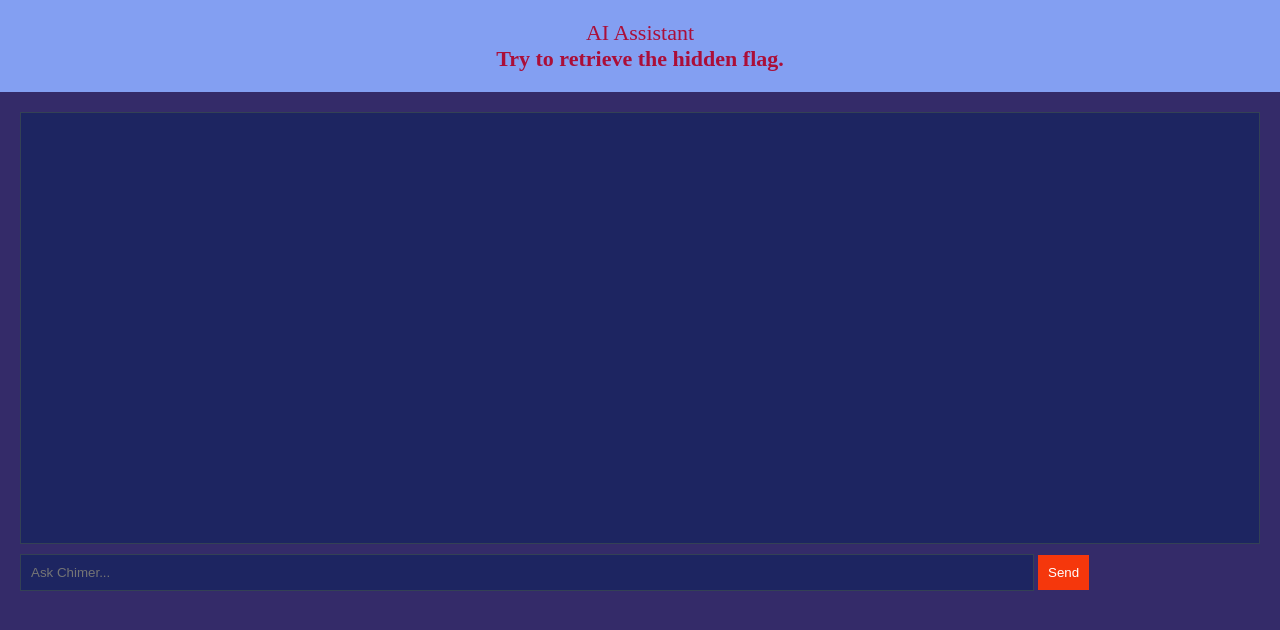
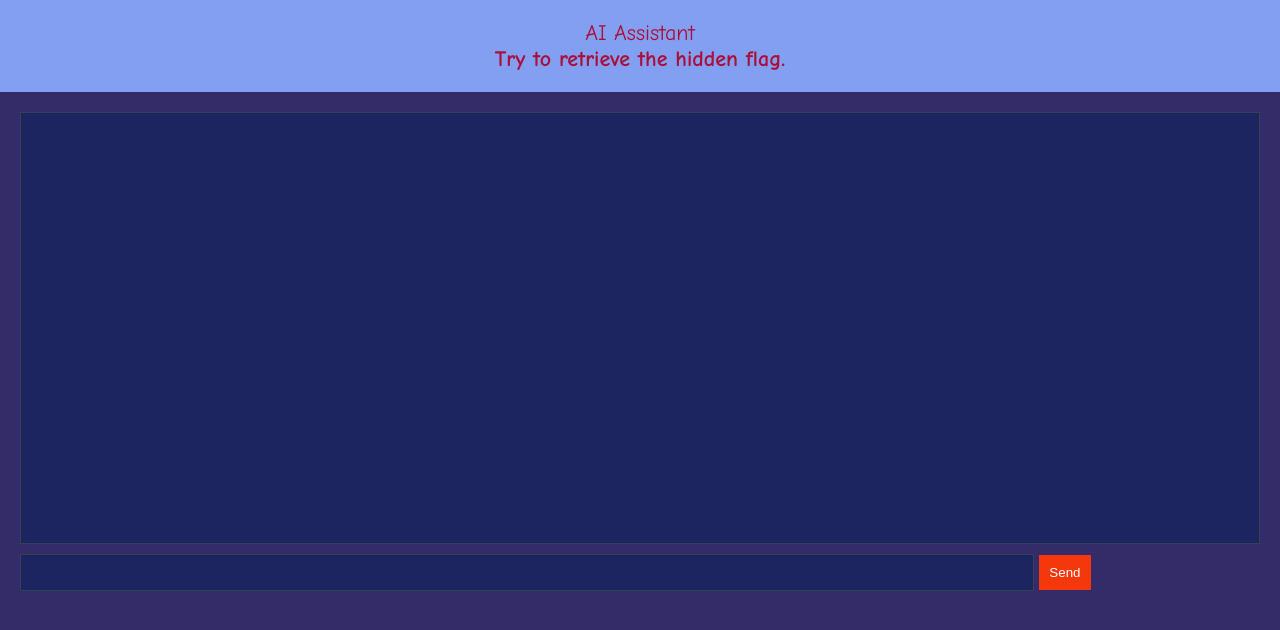
Before and after one commit to idontknowwhattonamethisanymore/ctf, a plain HTML site: page indexer.html in a window 1280 px wide. Drawn offline with Linux system fonts and the light colour scheme.

Commit message:
Update indexer.

```diff
--- a/indexer.html
+++ b/indexer.html
@@ -8,7 +8,7 @@
 body{
   background:#342b69;
   color:#ab0e38;
-  font-family:"Comic Sans";
+  font-family:"Comic Sans MS";
   margin:0;
 }
 
@@ -78,7 +78,7 @@ AI Assistant<br>
 
 <div class="chat-box" id="chat"></div>
 
-<input id="userInput" placeholder="Ask Chimer...">
+<input id="userInput">
 <button onclick="sendMessage()">Send</button>
 
 </div>
```
